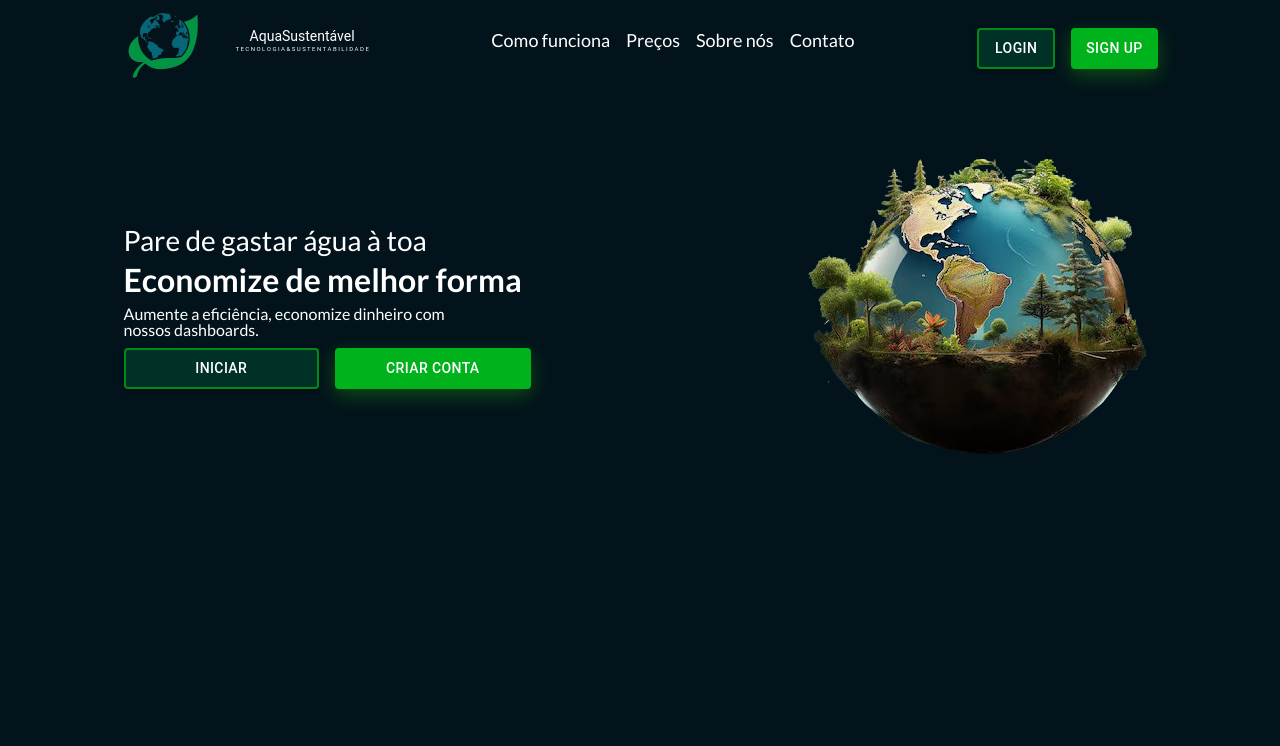
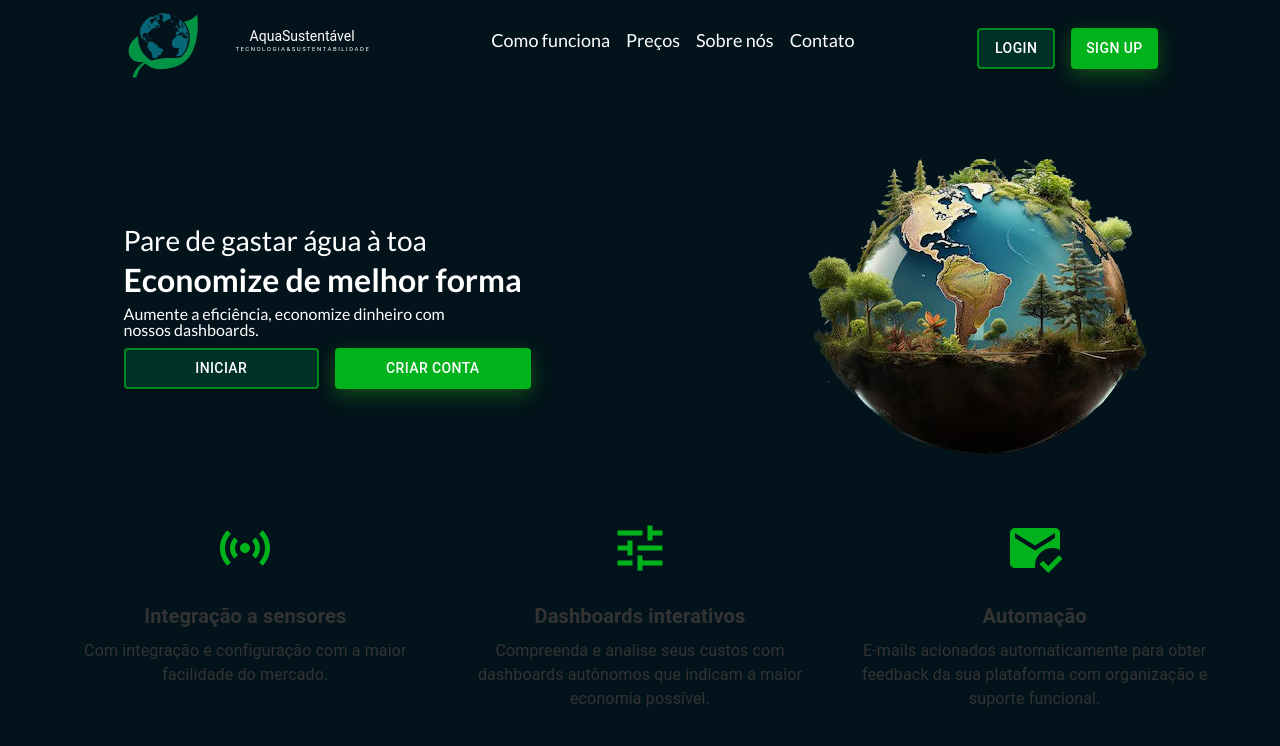
Before and after one commit to MiguelDomingues-Dev/aquasustentavel-2.0, a React (Vite) app: page /landingpage in a window 1280 px wide. Shown: the top 746 px of the page. Built offline with nearby package versions, Linux system fonts and the light colour scheme; no server answers.

Commit message:
implementação other pages

```diff
--- a/src/pages/Landinpage/Landigpage.jsx
+++ b/src/pages/Landinpage/Landigpage.jsx
@@ -2,14 +2,14 @@ import * as React from 'react';
 import "../../ui/templates/landingpage/index.css";
 import FunctionApp from '../../ui/section/functionApp/FunctionApp';
 import InitialLand from '../../ui/section/initialLand/InitialLand';
-import HowFunction from '../../ui/section/howFunction/HowFucntion';
+import FeaturesSection  from '../../ui/section/howFunction/HowFucntion';
 
 export default function Landinpage() {
     return (
         <div className='containerLand'>
             <FunctionApp />
             <InitialLand />
-            <HowFunction />
+            <FeaturesSection  />
         </div>
     );
 }
--- a/src/routes.jsx
+++ b/src/routes.jsx
@@ -2,7 +2,7 @@ import { BrowserRouter, Routes, Route, Navigate } from "react-router-dom";
 import ProtectedRoute from "./routes/ProtectedRoute";
 import Login from "./pages/Auth/Login";
 import Register from "./pages/Auth/Resgiter";
-import Overview from "./pages/Overview/Overview.jsx";
+import Overview from "./pages/Overview/Overview";
 import Landinpage from "./pages/Landinpage/Landigpage";
 
 export default function AppRoutes() {
--- a/src/ui/section/howFunction/HowFucntion.jsx
+++ b/src/ui/section/howFunction/HowFucntion.jsx
@@ -1,9 +1,57 @@
-import * as React from 'react';
-import './howFucntion.css';
+import React from "react";
+import { Box, Container, Grid, Typography } from "@mui/material";
+// Ícones do Material UI (escolhi alguns que lembram o design da imagem)
+import SensorsIcon from "@mui/icons-material/Sensors";
+import TuneIcon from "@mui/icons-material/Tune";
+import MarkEmailReadIcon from "@mui/icons-material/MarkEmailRead";
 
-export default function HowFunction() {
+export default function FeaturesSection() {
     return (
-        <div className='containerHowFunction'>
-        </div>
+        <Box >
+            <Container>
+                <Grid container spacing={4} justifyContent="center">
+                  {/* Integração a Sensores */}
+                    <Grid item xs={12} md={4}>
+                        <Box textAlign="center">
+                            <SensorsIcon sx={{ fontSize: 60, color: "#00B21B", mb: 2 }} />
+                            <Typography variant="h6" fontWeight="bold" gutterBottom>
+                                Integração a sensores
+                            </Typography>
+                            <Typography variant="body1">
+                                Com integração e configuração com a maior facilidade do mercado.
+                            </Typography>
+                        </Box>
+                    </Grid>
+
+                    {/* Dashboards Interativos */}
+                    <Grid item xs={12} md={4}>
+                        <Box textAlign="center">
+                            <TuneIcon sx={{ fontSize: 60, color: "#00B21B", mb: 2 }} />
+                            <Typography variant="h6" fontWeight="bold" gutterBottom>
+                                Dashboards interativos
+                            </Typography>
+                            <Typography variant="body1">
+                                Compreenda e analise seus custos com dashboards autônomos que
+                                indicam a maior economia possível.
+                            </Typography>
+                        </Box>
+                    </Grid>
+
+                    {/* Automação */}
+                    <Grid item xs={12} md={4}>
+                        <Box textAlign="center">
+                            <MarkEmailReadIcon sx={{ fontSize: 60, color: "#00B21B", mb: 2 }} />
+                            <Typography variant="h6" fontWeight="bold" gutterBottom>
+                                Automação
+                            </Typography>
+                            <Typography variant="body1">
+                                E-mails acionados automaticamente para obter feedback da sua
+                                plataforma com organização e suporte funcional.
+                            </Typography>
+                        </Box>
+                    </Grid>
+                </Grid>
+            </Container>
+        </Box>
     );
 }
```
